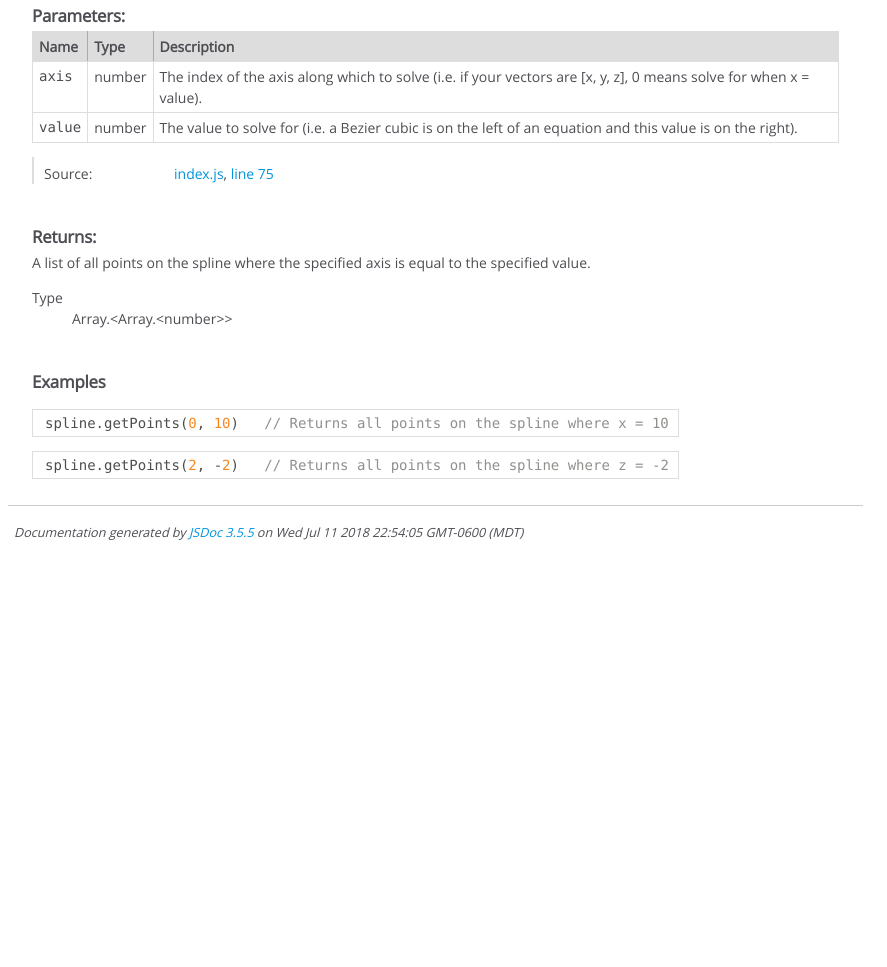
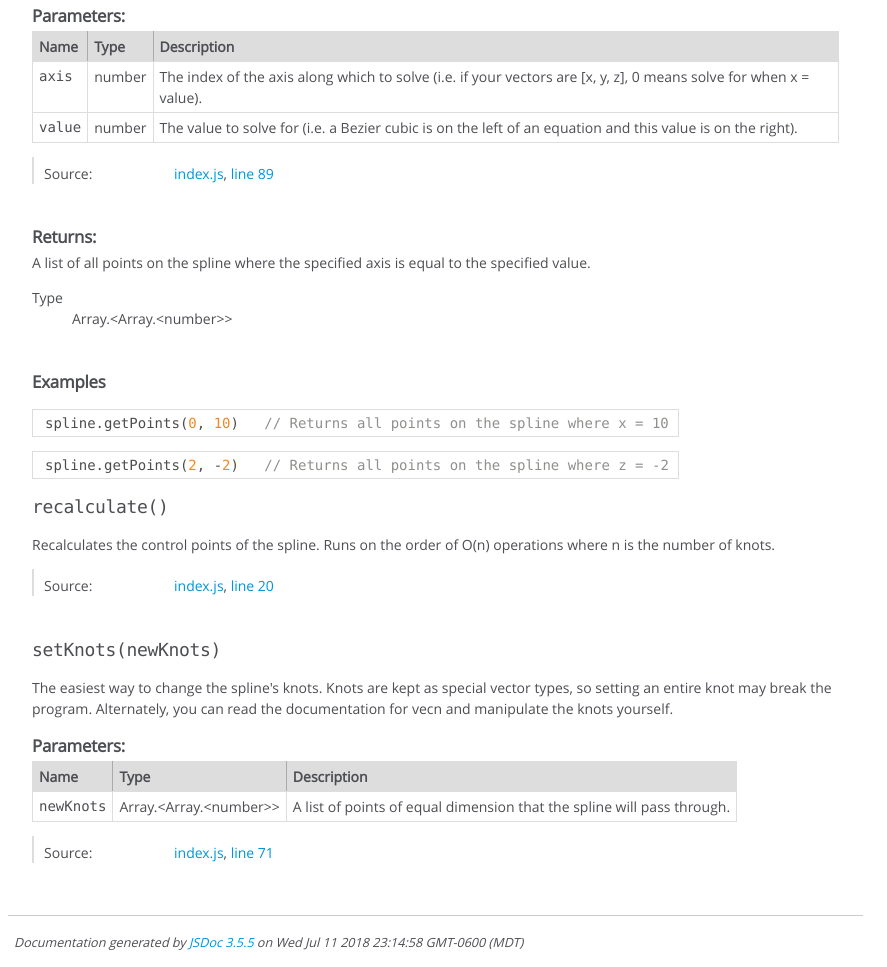
Before and after one commit to Zunawe/bezier-spline, a website: page docs/BezierSpline.html in a window 1280 px wide. Shown: the part 665-1632 px from the top of the page, without its empty margins (0-887 px from the left). Before the commit the page ends 1222 px from the top, so only its background shows below. Drawn offline with Linux system fonts and the light colour scheme.

Commit message:
Add documentation to new functions

```diff
--- a/docs/BezierSpline.html
+++ b/docs/BezierSpline.html
@@ -324,7 +324,7 @@
 
     <dt class="tag-source">Source:</dt>
     <dd class="tag-source"><ul class="dummy"><li>
-        <a href="index.js.html">index.js</a>, <a href="index.js.html#line75">line 75</a>
+        <a href="index.js.html">index.js</a>, <a href="index.js.html#line89">line 89</a>
     </li></ul></dd>
 
 
@@ -387,6 +387,230 @@
 
 
 
+    <h4 class="name" id="recalculate"><span class="type-signature"></span>recalculate<span class="signature">()</span><span class="type-signature"></span></h4>
+
+
+
+
+
+
+<div class="description">
+    Recalculates the control points of the spline. Runs on the order of O(n)
+operations where n is the number of knots.
+</div>
+
+
+
+
+
+
+
+
+
+
+
+
+
+<dl class="details">
+
+
+
+
+
+
+
+
+
+
+
+
+
+
+
+
+
+
+
+
+
+
+
+
+
+
+    <dt class="tag-source">Source:</dt>
+    <dd class="tag-source"><ul class="dummy"><li>
+        <a href="index.js.html">index.js</a>, <a href="index.js.html#line20">line 20</a>
+    </li></ul></dd>
+
+
+
+
+
+
+
+</dl>
+
+
+
+
+
+
+
+
+
+
+
+
+
+
+
+
+
+
+
+
+
+
+
+
+    <h4 class="name" id="setKnots"><span class="type-signature"></span>setKnots<span class="signature">(newKnots)</span><span class="type-signature"></span></h4>
+
+
+
+
+
+
+<div class="description">
+    The easiest way to change the spline's knots. Knots are kept as special
+vector types, so setting an entire knot may break the program. Alternately,
+you can read the documentation for vecn and manipulate the knots yourself.
+</div>
+
+
+
+
+
+
+
+
+
+    <h5>Parameters:</h5>
+
+
+<table class="params">
+    <thead>
+    <tr>
+
+        <th>Name</th>
+
+
+        <th>Type</th>
+
+
+
+
+
+        <th class="last">Description</th>
+    </tr>
+    </thead>
+
+    <tbody>
+
+
+        <tr>
+
+                <td class="name"><code>newKnots</code></td>
+
+
+            <td class="type">
+
+
+<span class="param-type">Array.&lt;Array.&lt;number>></span>
+
+
+
+            </td>
+
+
+
+
+
+            <td class="description last">A list of points of equal dimension that the spline will pass through.</td>
+        </tr>
+
+
+    </tbody>
+</table>
+
+
+
+
+
+
+<dl class="details">
+
+
+
+
+
+
+
+
+
+
+
+
+
+
+
+
+
+
+
+
+
+
+
+
+
+
+    <dt class="tag-source">Source:</dt>
+    <dd class="tag-source"><ul class="dummy"><li>
+        <a href="index.js.html">index.js</a>, <a href="index.js.html#line71">line 71</a>
+    </li></ul></dd>
+
+
+
+
+
+
+
+</dl>
+
+
+
+
+
+
+
+
+
+
+
+
+
+
+
+
+
+
+
+
+
+
+
+
 </article>
 
 </section>
@@ -403,7 +627,7 @@
 <br class="clear">
 
 <footer>
-    Documentation generated by <a href="https://github.com/jsdoc3/jsdoc">JSDoc 3.5.5</a> on Wed Jul 11 2018 22:54:05 GMT-0600 (MDT)
+    Documentation generated by <a href="https://github.com/jsdoc3/jsdoc">JSDoc 3.5.5</a> on Wed Jul 11 2018 23:14:58 GMT-0600 (MDT)
 </footer>
 
 <script> prettyPrint(); </script>
```
Also changed, not shown: docs/BezierCurve.html (+1 -1 lines), docs/curve.js.html (+1 -1 lines), docs/index.html (+1 -1 lines), docs/index.js.html (+29 -5 lines), src/index.js (+28 -4 lines).
